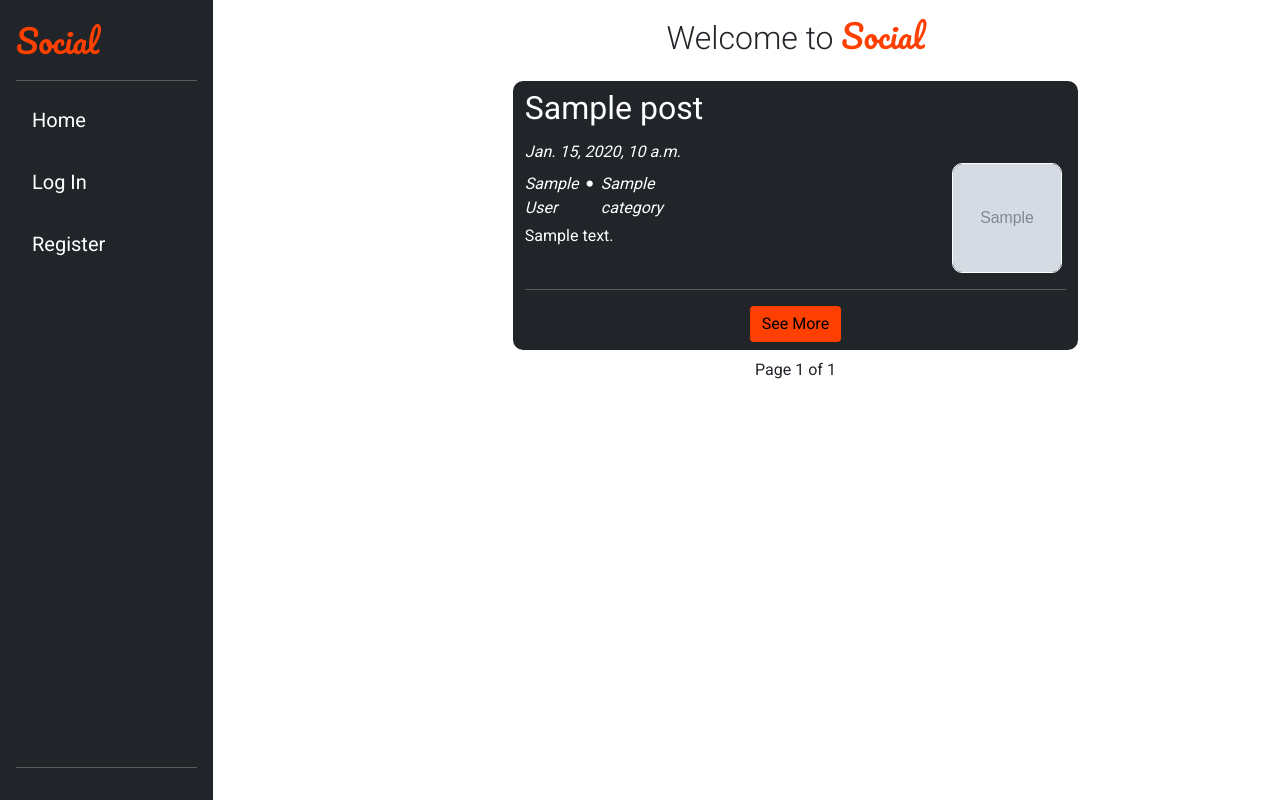
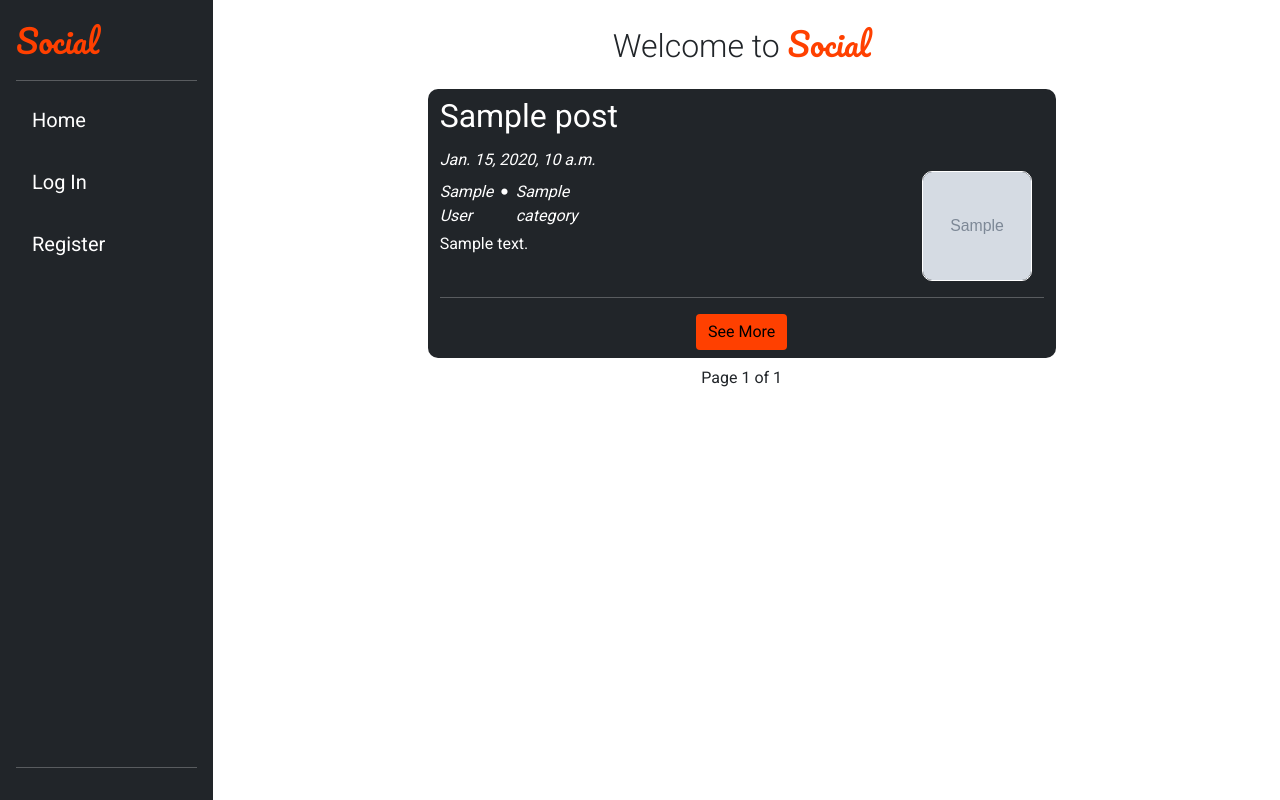
Before and after one commit to Code-Institute-Submissions/social, a Django app: template templates/index.html in a window 1280 px wide. Run offline with Django 4.2, Linux system fonts and the light colour scheme; the template is opened without the code that fills it: most values are stand-ins (such as "Sample title", 1, 10 or a date in 2020); grey boxes marked "Sample" are stand-in pictures; parts of the project's set-up code (start-up, migrations or seed data) failed here and were passed over.

Commit message:
Fix issues caused by navigation toggle Bootstrap column

```diff
--- a/templates/base.html
+++ b/templates/base.html
@@ -28,25 +28,12 @@
                 <div class="col-2" id="nav-collapse">
                     <!-- Navbar / Sidebar -->
                     <nav
-                        class="
-                            d-flex
-                            flex-column flex-shrink-0
-                            p-1 p-md-3
-                            text-white
-                            bg-dark
-                        "
+                        class="d-flex flex-column flex-shrink-0 p-1 p-md-3 text-white bg-dark"
                     >
                         <!-- Brand -->
                         <a
                             href="/"
-                            class="
-                                d-flex
-                                align-items-center
-                                mb-3 mb-md-0
-                                me-md-auto
-                                text-white text-decoration-none
-                                justify-content-center
-                            "
+                            class="d-flex align-items-center mb-3 mb-md-0 me-md-auto text-white text-decoration-none justify-content-center"
                         >
                             <span class="brand fs-2">Social</span>
                         </a>
@@ -54,12 +41,7 @@
 
                         <!-- Navigation -->
                         <ul
-                            class="
-                                nav nav-pills
-                                flex-column
-                                mb-auto
-                                text-center text-md-start
-                            "
+                            class="nav nav-pills flex-column mb-auto text-center text-md-start"
                         >
                             <!-- Home -->
                             <li class="nav-item">
@@ -112,8 +94,11 @@
                     </nav>
                 </div>
 
-                <!-- Nav toggler -->
-                <div class="col-1">
+
+                <main class="col">
+                    <!-- Nav Toggle -->
+                    <div class="row">
+                        <div class="col mb-0">
                             <button
                                 id="nav-toggle"
                                 type="button"
@@ -122,19 +107,22 @@
                             >
                                 <i
                                     id="toggle-icon"
-                            class="
-                                fas
-                                fa-arrow-circle-right
-                                fs-2
-                                mt-2
-                                d-md-none
-                            "
+                                    class="fas fa-arrow-circle-right fs-2 mt-2 d-md-none"
                                 ></i>
                             </button>
                         </div>
+                    </div>
+
+                    <!-- Heading -->
+                    <div class="row justify-content-center">
+                        <div class="col-6 text-center mb-3">
+                            <h1 id="heading">
+                                Welcome to <span class="brand">Social</span>
+                            </h1>
+                        </div>
+                    </div>
 
                     <!-- Page Content -->
-                <main class="col">
                     {% block content %}
                     <!-- Content Goes Here -->
                     {% endblock content %}
@@ -142,7 +130,7 @@
             </div>
         </div>
 
-        <!-- JavaScript files -->
+        <!-- JavaScript Files -->
         <script
             src="https://cdn.jsdelivr.net/npm/bootstrap@5.1.3/dist/js/bootstrap.bundle.min.js"
             integrity="sha384-ka7Sk0Gln4gmtz2MlQnikT1wXgYsOg+OMhuP+IlRH9sENBO0LRn5q+8nbTov4+1p"
--- a/templates/index.html
+++ b/templates/index.html
@@ -1,15 +1,9 @@
 {% extends "base.html" %} {% block content %}
 
-<!-- Heading -->
-<div class="row justify-content-center">
-    <div class="col-6 text-center m-3">
-        <h1 id="heading">Welcome to <span class="brand">Social</span></h1>
-    </div>
-</div>
-
+<!-- prettier-ignore -->
 {% for post in page_obj %} {% if post.image %}
 <!-- Post Component -->
-<div class="row justify-content-md-center mb-2 post-container">
+<div class="row justify-content-center mb-2 post-container">
     <div class="col-11 col-xl-7 post text-white">
         <div class="row">
             <div class="col-7 col-md-9">
@@ -73,7 +67,7 @@
 </div>
 
 {% else %}
-<div class="row justify-content-md-center mb-2 post-container">
+<div class="row justify-content-center mb-2 post-container">
     <div class="col-11 col-xl-7 post text-white">
         <div class="row">
             <div class="col">
```
Lines whose indentation alone changed are shown as unchanged.
